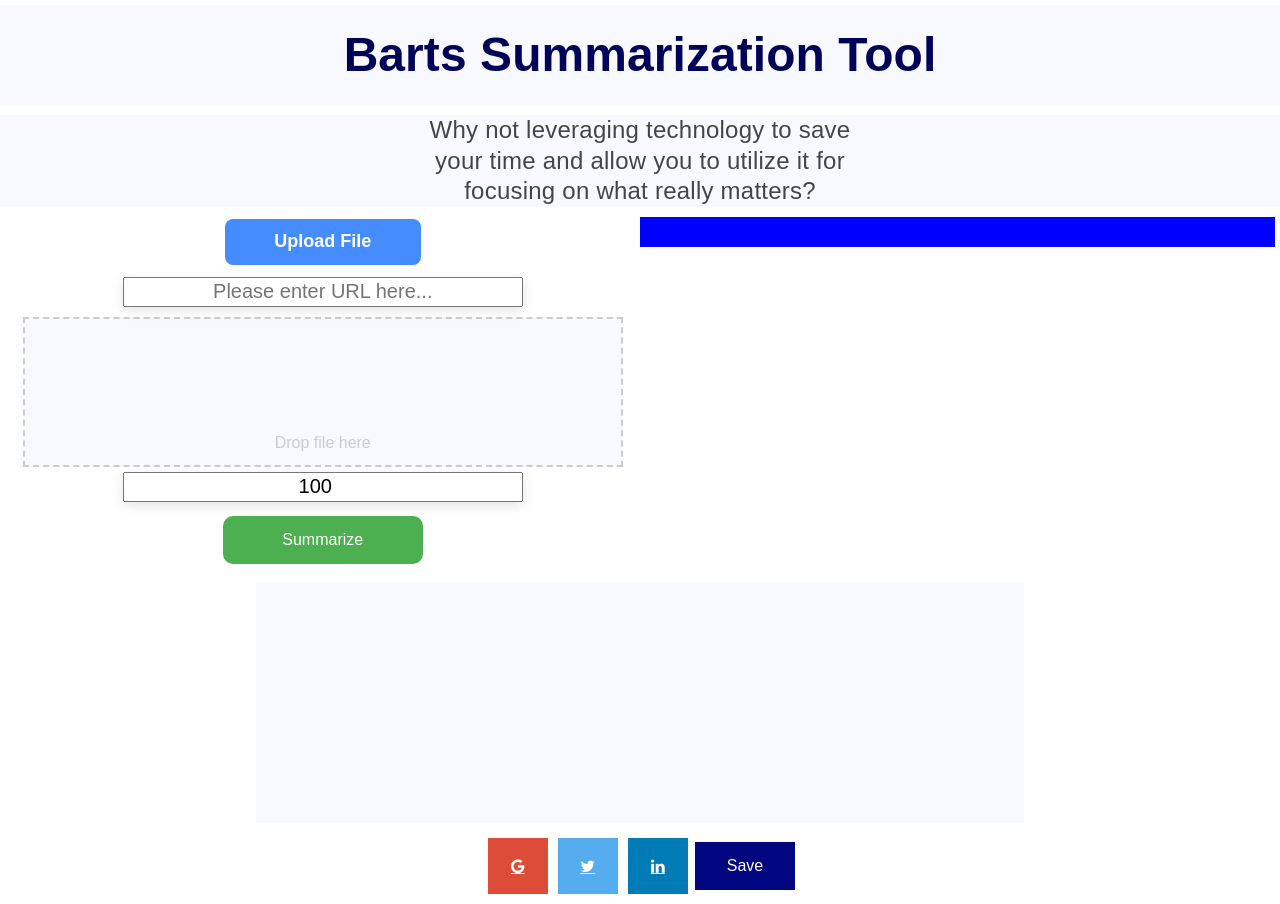
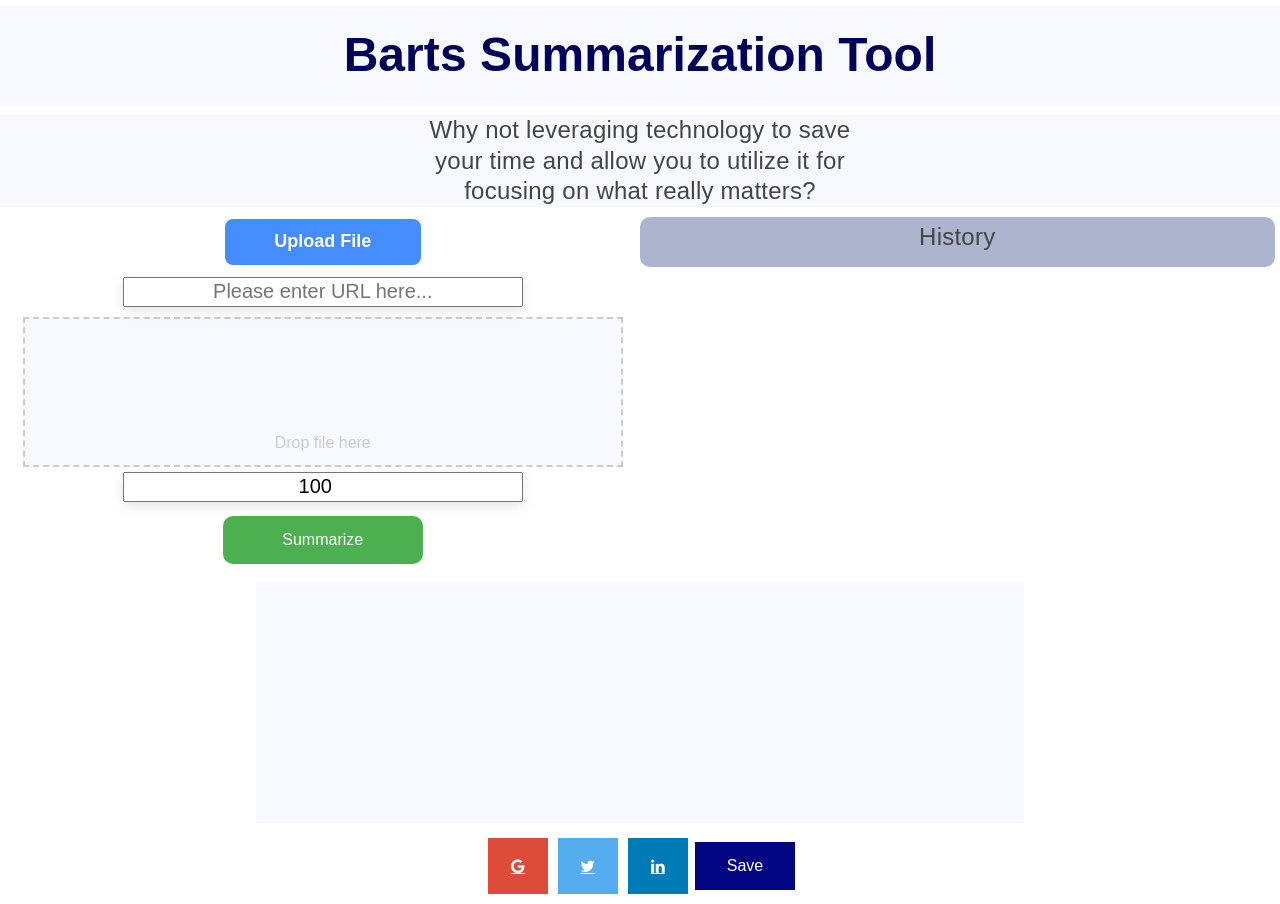
Before and after one commit to matannagar/Bard-Text-Summarization-Front, a React (Create React App) app: page / in a window 1280 px wide. Built offline with nearby package versions, Linux system fonts and the light colour scheme.

Commit message:
Modal is working, still need to shorten summarization list

```diff
--- a/src/App.js
+++ b/src/App.js
@@ -32,7 +32,6 @@ function App() {
           <Summarize handleSubmit={post} />
         </div>
         <div className='left'>
-          <div id="top-padding"></div>
           <History summary={summary} />
         </div>
       </div>
--- a/src/components/History.js
+++ b/src/components/History.js
@@ -1,7 +1,9 @@
 import React, { useEffect, useState } from 'react'
-
+import { Modal } from './Modal'
+import useModal from '../hooks/useModal';
 function History({ summary }) {
     const [item, setItem] = useState([])
+    const { modal, setModal, data, setData, toggleModal } = useModal()
 
     useEffect(() => {
         if (localStorage.getItem('items')) {
@@ -15,10 +17,17 @@ function History({ summary }) {
     }, [summary]);
 
     return (
-        <div className='item history'>
-            {item.map(function (sum, index) {
-                if (sum !== '') return <li key={index}>{sum}</li>
-            })}
+        <div className='item'>
+            <h2 id='top-padding'>History</h2>
+            <div className='history'>
+                {item.map(function (sum, index) {
+                    if (sum !== '') return <li key={index} onClick={(event) => {
+                        setData(event.currentTarget.textContent)
+                        setModal(!modal)
+                    }}>{sum}</li>
+                })}
+            </div>
+            {modal && (<Modal toggleModal={toggleModal} data={data} />)}
         </div>
     )
 }
--- /dev/null
+++ b/src/components/Modal/Modal.css
@@ -0,0 +1,58 @@
+body {font-family: Arial, Helvetica, sans-serif;}
+
+/* The Modal (background) */
+.modal {
+  position: fixed; /* Stay in place */
+  z-index: 1; /* Sit on top */
+  padding-top: 15%; /* Location of the box */
+  left: 0;
+  top: 0;
+  width: 100%; /* Full width */
+  height: 100%; /* Full height */
+  overflow: auto; /* Enable scroll if needed */
+  background-color: rgb(0,0,0); /* Fallback color */
+  background-color: rgba(0,0,0,0.4); /* Black w/ opacity */
+
+}
+
+/* Modal Content */
+.modal-content {
+
+text-align: center;
+color:white;
+line-height: 200%;
+overflow: auto;
+
+  /* background-color: #fefefe; */
+  margin: auto;
+  padding: 10px;
+  border: 1px solid #888;
+  width: 30%;
+  height: 50%;
+
+  border: solid;
+  border-radius: 100px;
+  background-image: linear-gradient(to right, rgba(128, 128, 0, 0.185), #373b69);
+
+}
+
+.information{
+  margin-top: 10%;
+  max-width: 100%;
+  max-height: 100%;
+
+}
+
+/* The Close Button */
+.close-modal {
+  color: #aaaaaa;
+  float: right;
+  font-size: 28px;
+}
+
+.close-modal:hover,
+.close-modal:focus {
+  color: #000;
+  text-decoration: none;
+  cursor: pointer;
+}
--- /dev/null
+++ b/src/components/Modal/Modal.js
@@ -0,0 +1,17 @@
+import React from 'react'
+import './Modal.css'
+
+export function Modal({ toggleModal, data }) {
+
+    return (
+        <div className="modal" onClick={toggleModal}>
+            {/* <div className="overlay" onClick={toggleModal}></div> */}
+            <div className="modal-content" onClick={(e) => e.stopPropagation()}>
+                {/* <span className="close-modal" onClick={toggleModal}>&times;</span> */}
+                <div className='information'>
+                    <h4> {data ? data : 'No Data'}</h4>
+                </div>
+            </div>
+        </div>
+    )
+}
--- /dev/null
+++ b/src/components/Modal/index.js
@@ -0,0 +1 @@
+export { Modal } from './Modal';
--- /dev/null
+++ b/src/hooks/useModal.js
@@ -0,0 +1,13 @@
+import { useState } from 'react'
+
+function useModal() {
+    const [modal, setModal] = useState(false);
+    const [data, setData] = useState('')
+    const toggleModal = () => {
+        setModal(!modal);
+    }
+
+    return { modal, setModal, data, setData, toggleModal }
+}
+
+export default useModal
--- a/src/index.css
+++ b/src/index.css
@@ -212,7 +212,7 @@ h2 {
 
 .left{
   overflow-y: auto;
-  /* border: solid; */
+  top:0;
   height: 356px;
   width: 669px;
 }
@@ -245,7 +245,11 @@ li:hover{
 }
 
 #top-padding {
-  background: blue;
-  height: 30px;
-  width: 100%;
+  position: sticky;
+  top:0;
+  background: #adb5ce;
+  height: 50px;
+  border-radius: 10px;
+  padding: 5px;
+  vertical-align: middle;
 }
```
